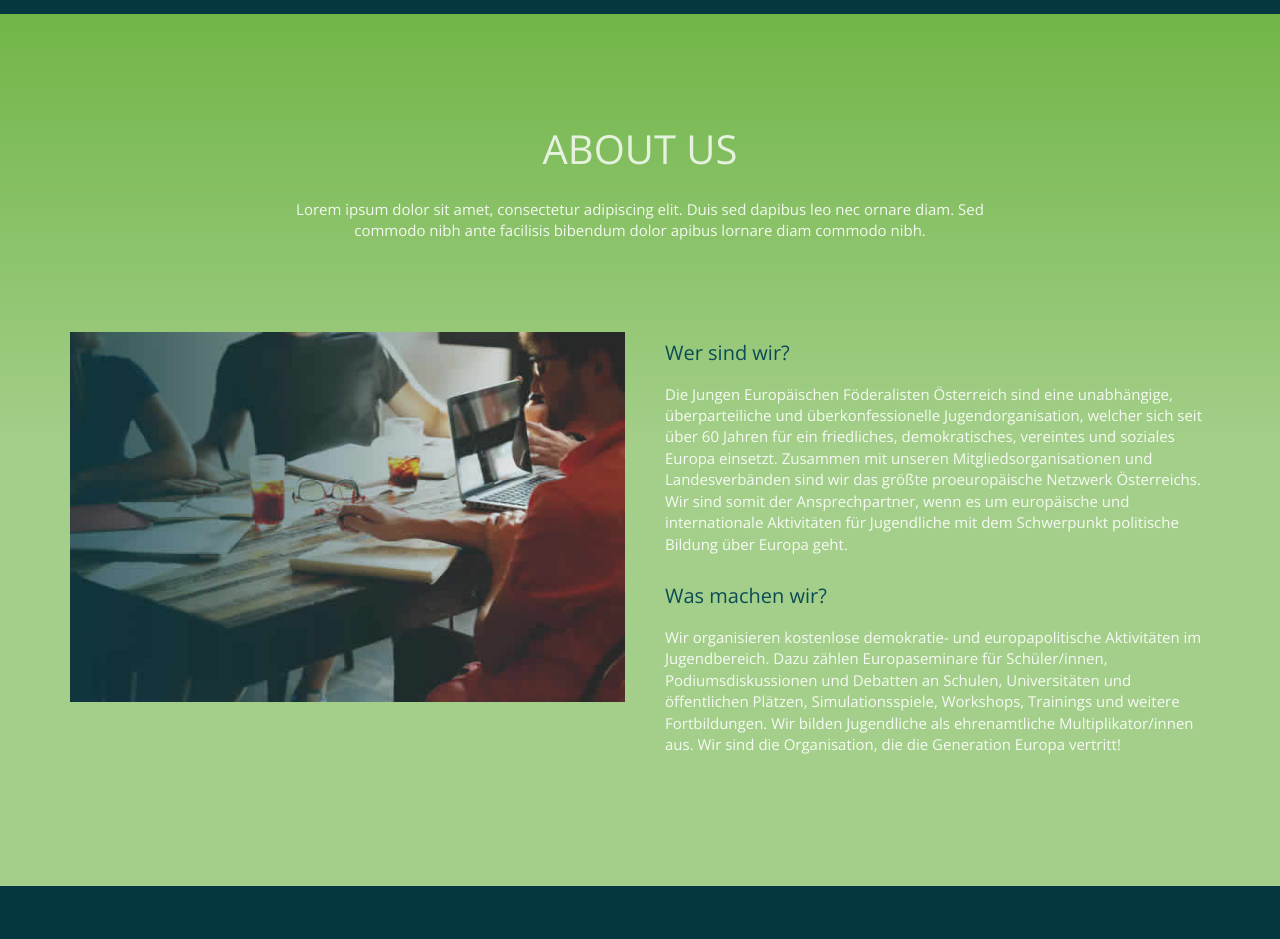
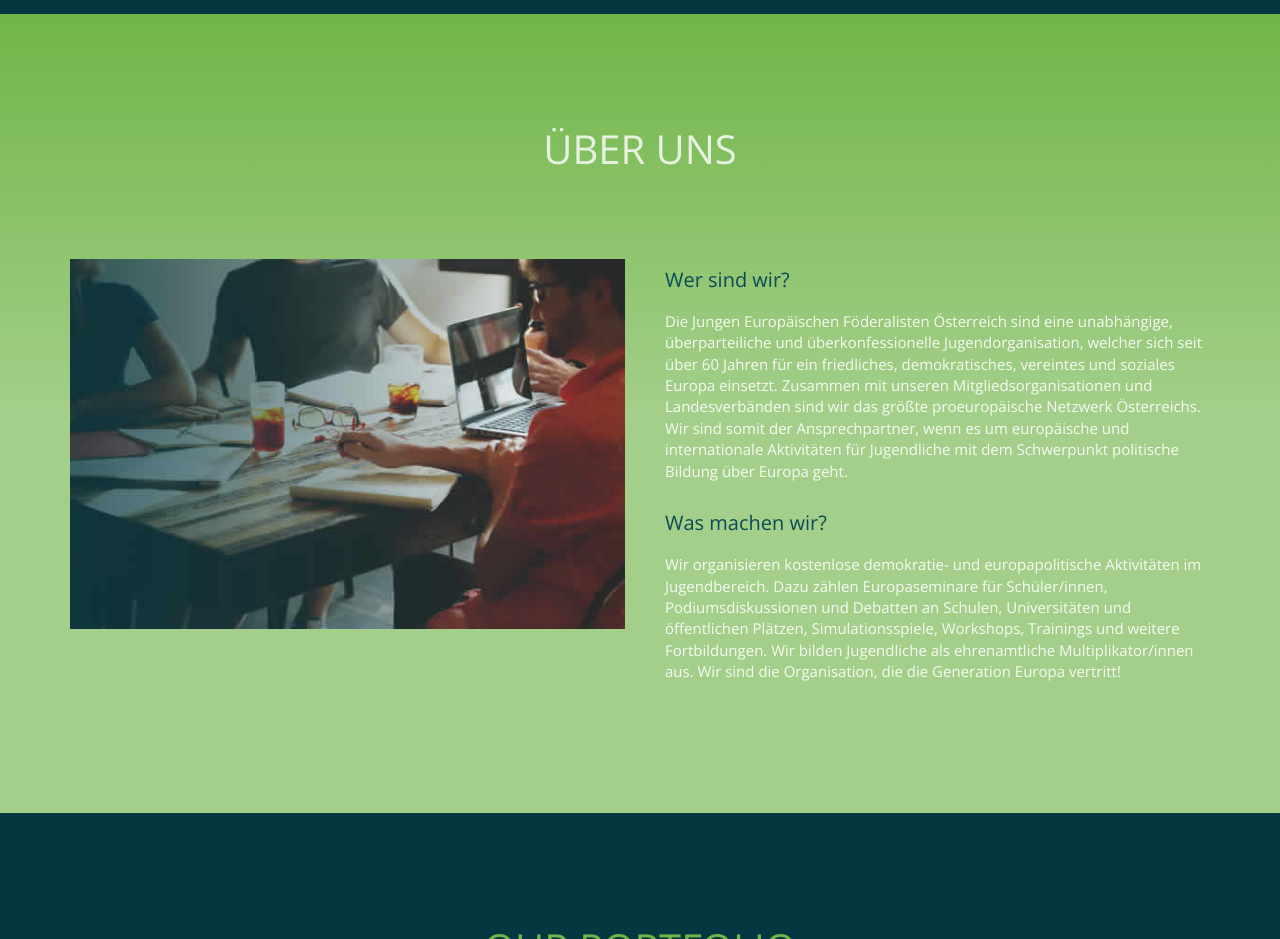
Before and after one commit to jakobetzel/jef.at, a plain HTML site: page index.html in a window 1280 px wide. Shown: the part 1380-2319 px from the top of the page. Drawn offline with nearby package versions, Linux system fonts and the light colour scheme.

Commit message:
Update about us

```diff
--- a/index.html
+++ b/index.html
@@ -102,8 +102,8 @@
 <div id="about">
   <div class="container">
     <div class="col-md-8 col-md-offset-2 section-title text-center">
-      <h2>About Us</h2>
-      <p>Lorem ipsum dolor sit amet, consectetur adipiscing elit. Duis sed dapibus leo nec ornare diam. Sed commodo nibh ante facilisis bibendum dolor apibus lornare diam commodo nibh.</p>
+      <h2>Über uns</h2>
+      <p></p>
     </div>
     <div class="row">
       <div class="col-xs-12 col-md-6"> <img src="img/about.jpg" class="img-responsive" alt=""> </div>
```
